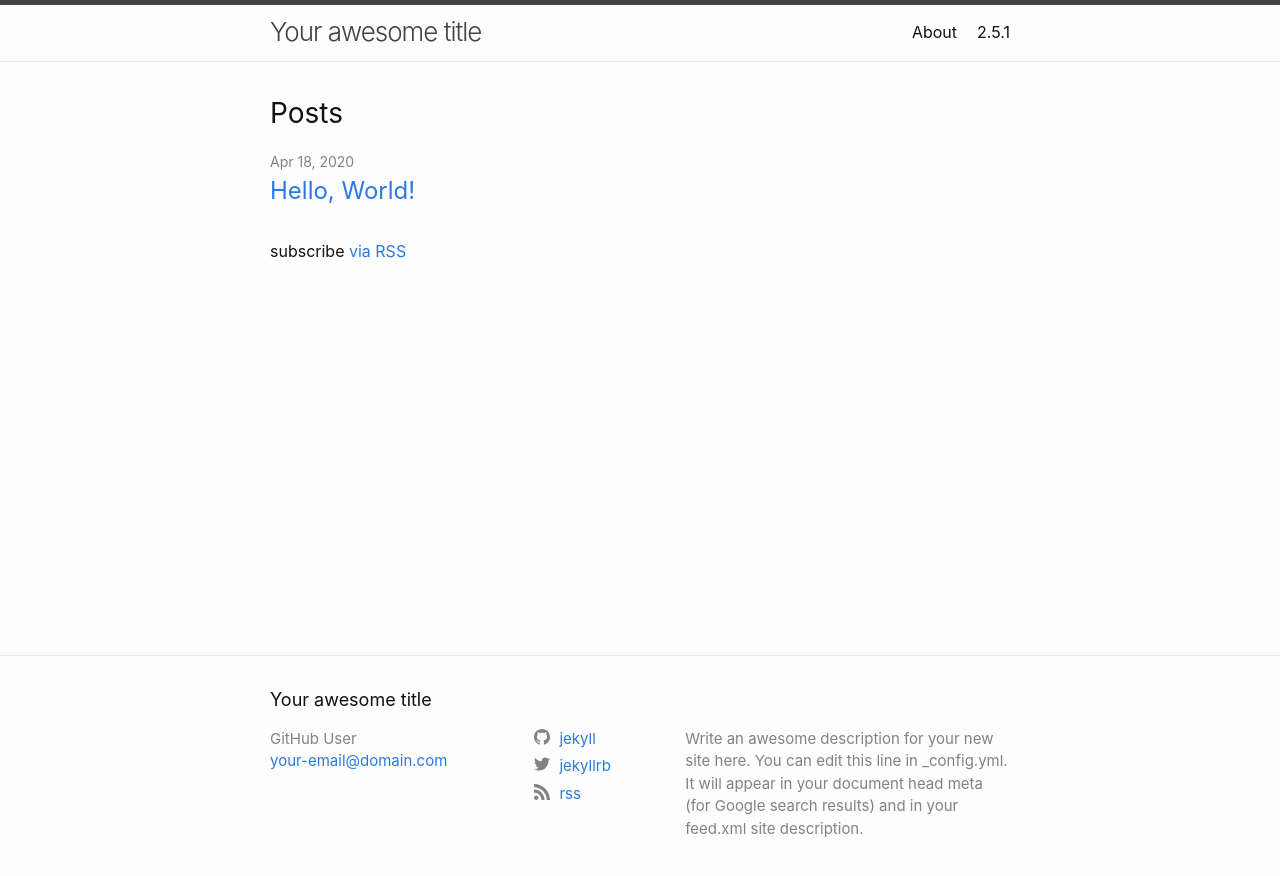
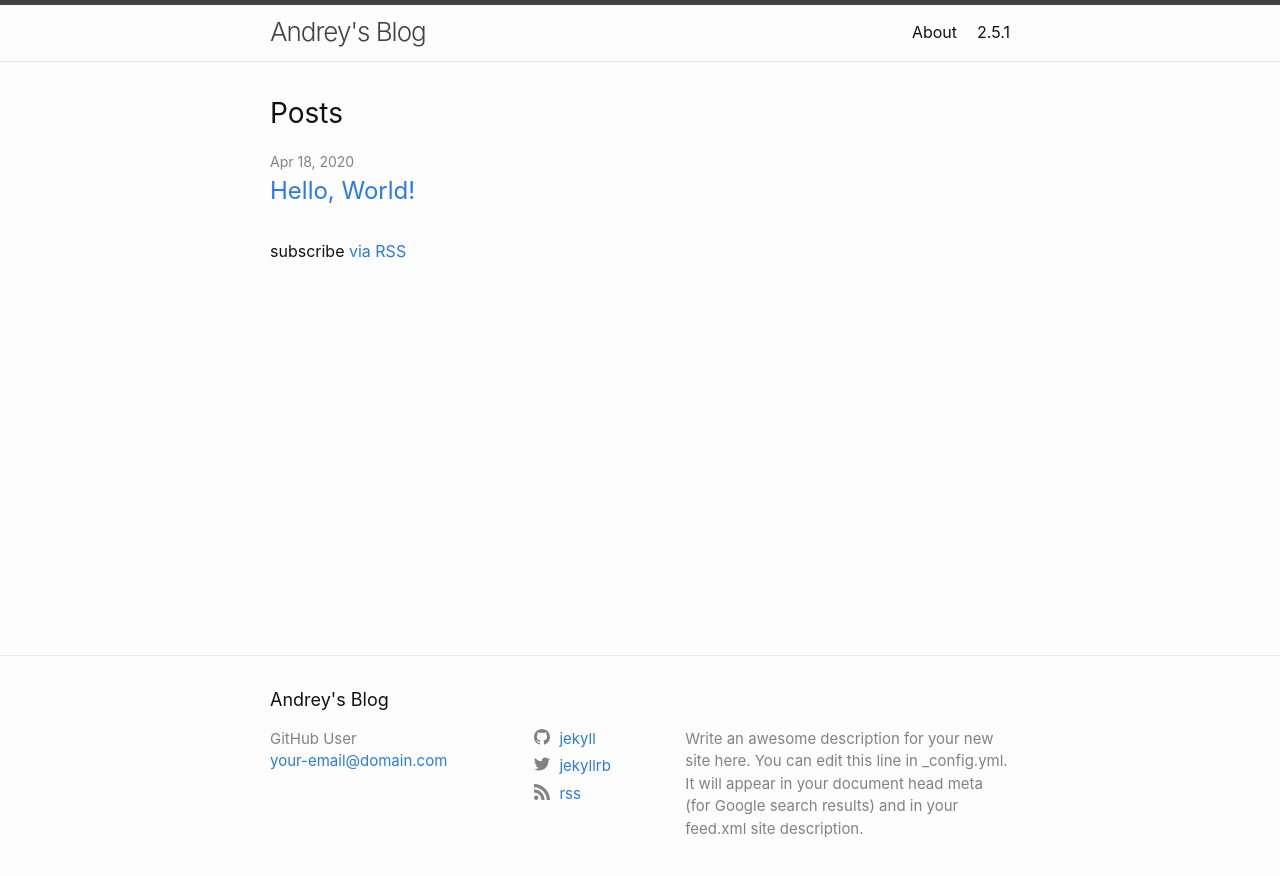
Before and after one commit to AndrDm/AndrDm, a Jekyll site: the page built from index.md, in a window 1280 px wide. Shown: the top 876 px of the page. Built offline with Jekyll 4.4.1, drawn with Linux system fonts in a browser that asks for light colours.

Commit message:
Update _config.yml

```diff
--- a/_config.yml
+++ b/_config.yml
@@ -1,4 +1,4 @@
-title: Your awesome title
+title: Andrey's Blog
 author: GitHub User
 email: your-email@domain.com
 description: > # this means to ignore newlines until "twitter_username:"
@@ -36,7 +36,7 @@ minima:
 
 # If you want to link only specific pages in your header, uncomment
 # this and add the path to the pages in order as they should show up
-#header_pages:
+header_pages:
 # - about.html
 
 # Build settings
```
